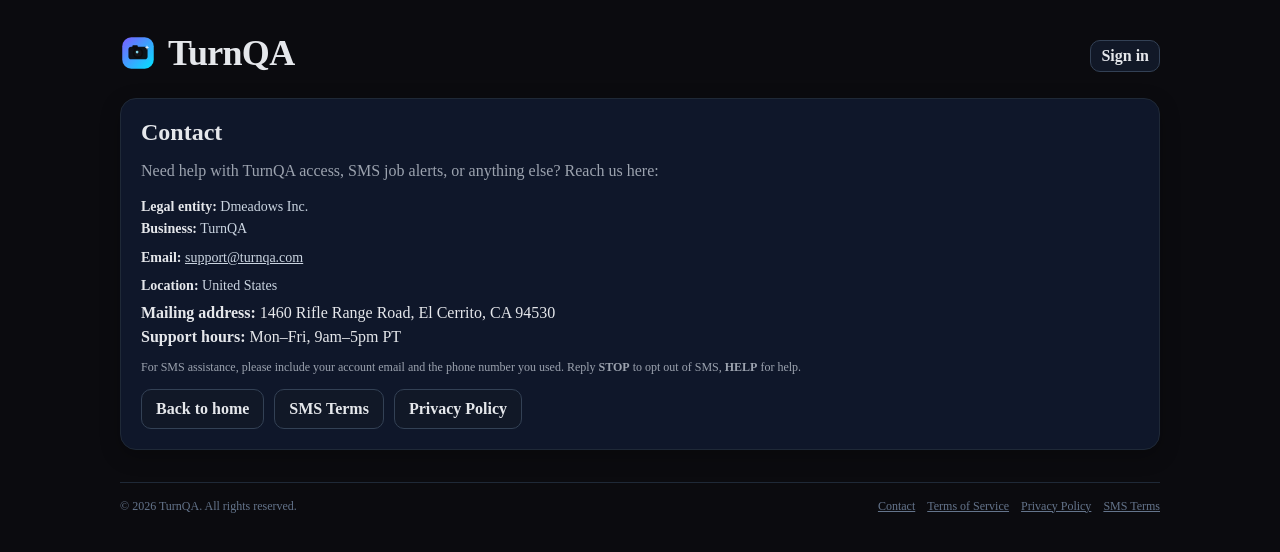
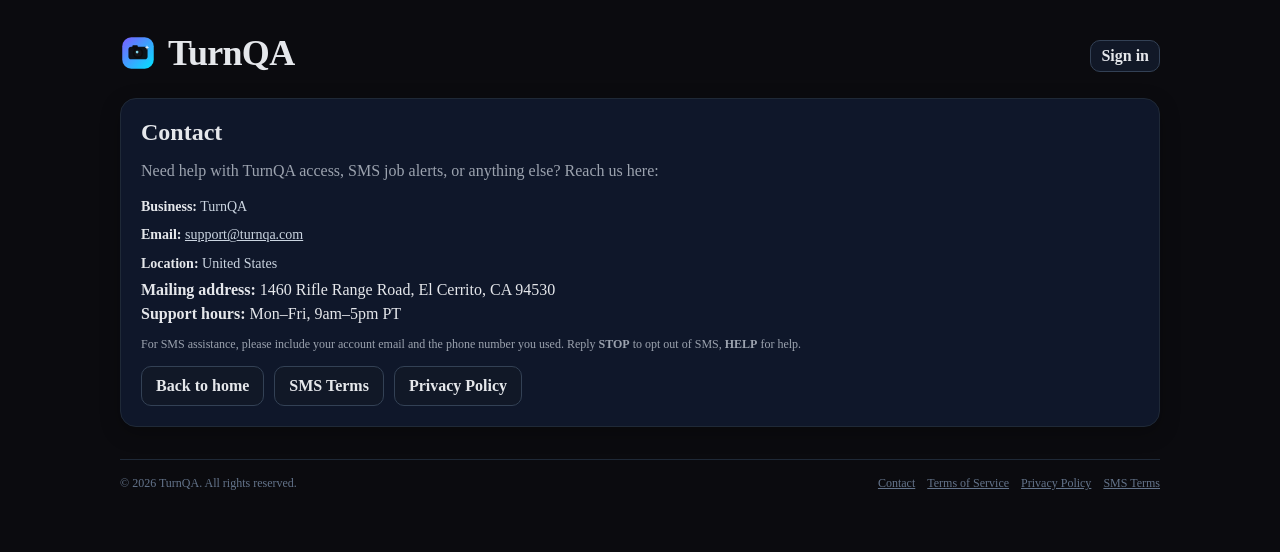
Before and after one commit to dmeadows001/turn-qa, a Next.js app: page /contact in a window 1280 px wide. Shown: the top 552 px of the page. Built offline with nearby package versions, Linux system fonts and the light colour scheme; no server answers.

Commit message:
Update contact.js

```diff
--- a/pages/contact.js
+++ b/pages/contact.js
@@ -24,9 +24,6 @@ export default function ContactPage() {
           </p>
 
           <div style={{ marginTop: 14, lineHeight: 1.6, color: '#cbd5e1', fontSize: 14 }}>
-            <div>
-              <strong style={{ color: '#e5e7eb' }}>Legal entity:</strong> Dmeadows Inc.
-            </div>
             <div>
               <strong style={{ color: '#e5e7eb' }}>Business:</strong> TurnQA
             </div>
```
